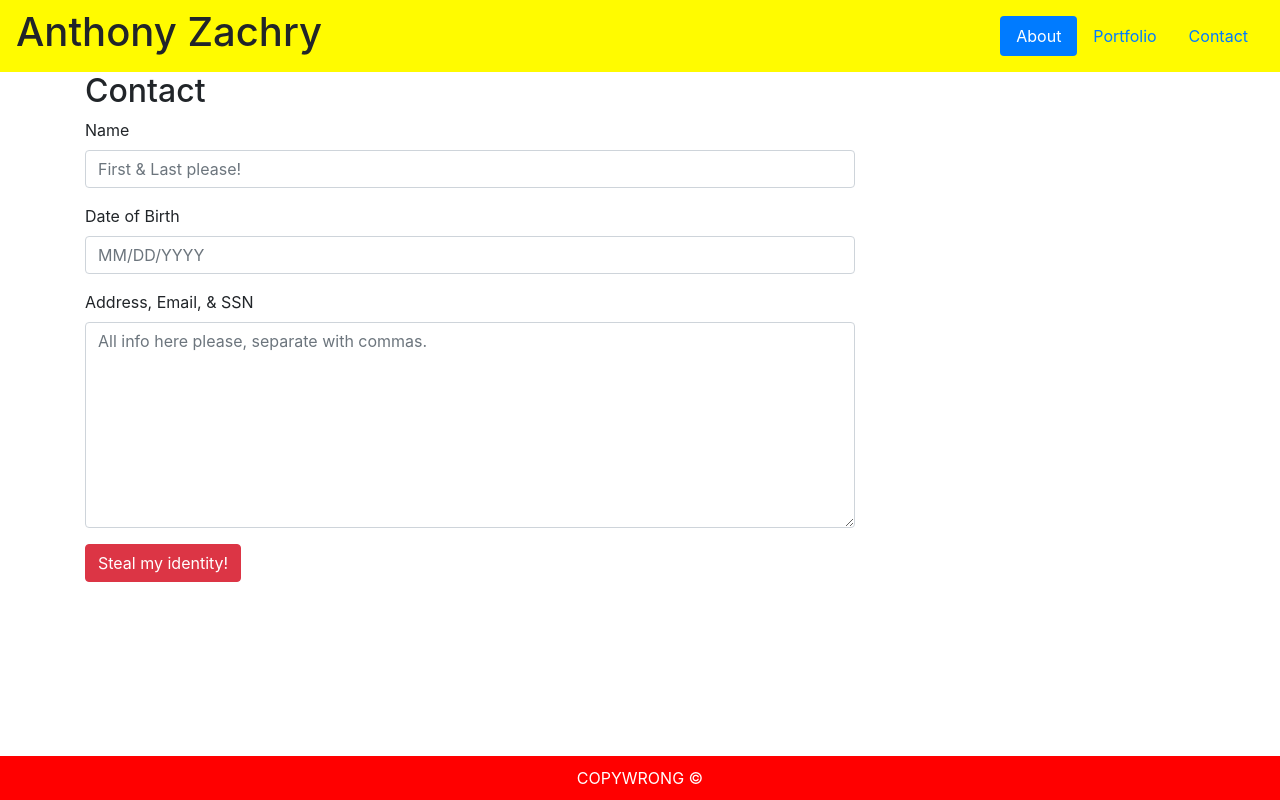
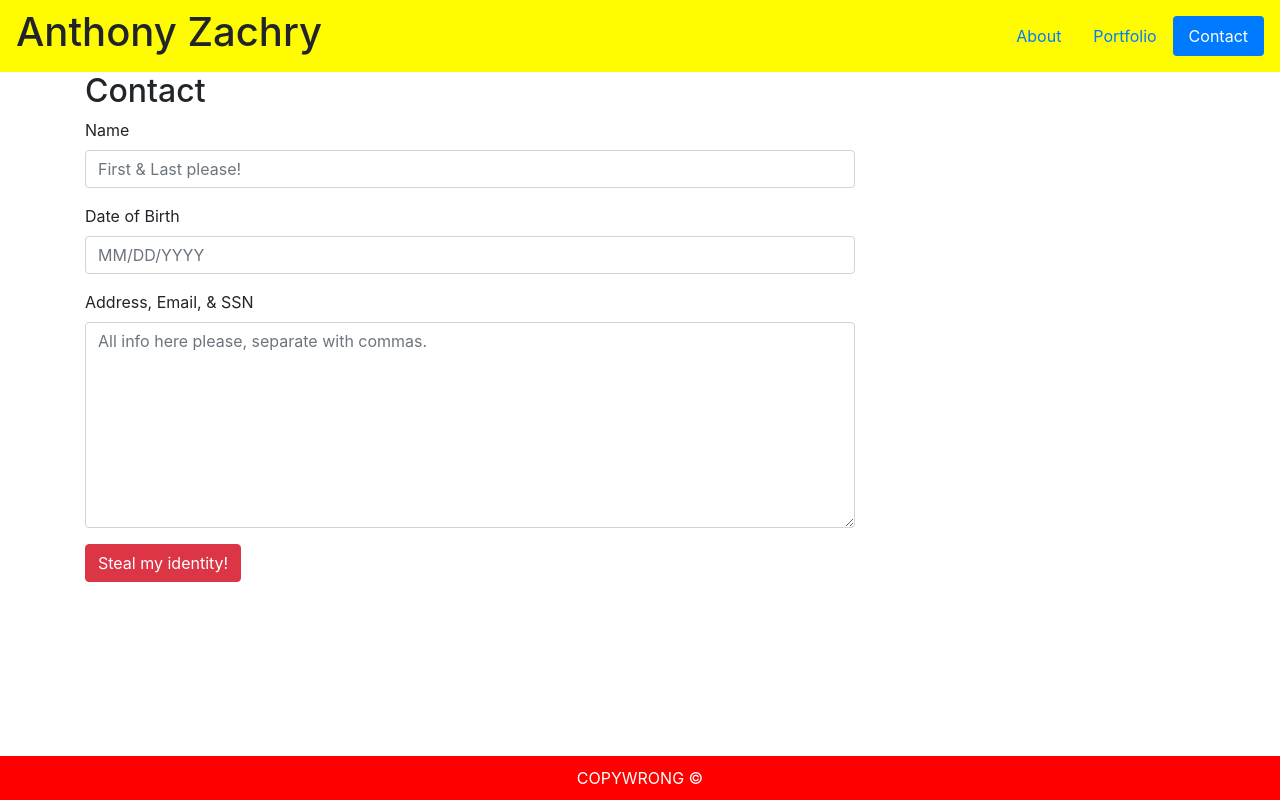
Before and after one commit to anthonychry/Bootstrap-Portfolio, a plain HTML site: page contact.html in a window 1280 px wide. Drawn offline with nearby package versions, Linux system fonts and the light colour scheme.

Commit message:
correct active button on navbar

```diff
--- a/contact.html
+++ b/contact.html
@@ -11,13 +11,13 @@
       <h1>Anthony Zachry</h1>
         <ul class="nav nav-pills justify-content-sm-end">
             <li class="nav-item">
-              <a class="nav-link active" href="https://anthonychry.github.io/Bootstrap-Portfolio/">About</a>
+              <a class="nav-link" href="https://anthonychry.github.io/Bootstrap-Portfolio/">About</a>
             </li>
             <li class="nav-item">
               <a class="nav-link" href="https://anthonychry.github.io/Bootstrap-Portfolio/portfolio.html">Portfolio</a>
             </li>
             <li class="nav-item">
-              <a class="nav-link" href="https://anthonychry.github.io/Bootstrap-Portfolio/contact.html">Contact</a>
+              <a class="nav-link active" href="https://anthonychry.github.io/Bootstrap-Portfolio/contact.html">Contact</a>
             </li>
           </ul>
     </div>
```
Also changed, not shown: portfolio.html (+2 -2 lines).
